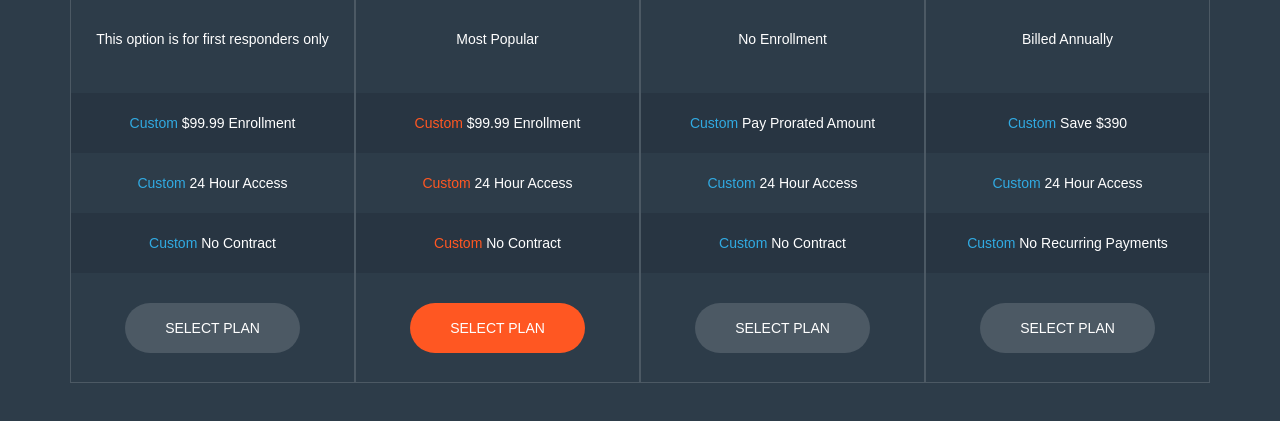
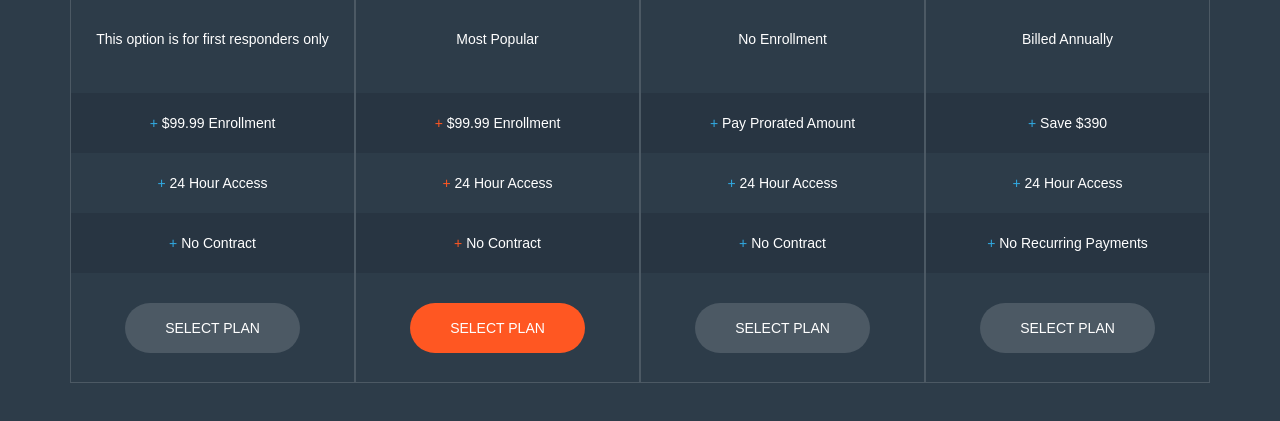
Before and after one commit to brojonbeast/romanempiregym-pricing, a plain HTML site: page index.html in a window 1280 px wide. Shown: the part 417-838 px from the top of the page. Drawn offline with Linux system fonts and the light colour scheme.

Commit message:
Update index.html

```diff
--- a/index.html
+++ b/index.html
@@ -48,9 +48,9 @@
                             <br>
                          </div>
                         <ul class="price-table-list">
-                            <li> <span> Custom </span> $99.99 Enrollment </li>
-                            <li> <span> Custom </span> 24 Hour Access </li>
-                            <li><span> Custom </span> No Contract </li>
+                            <li> <span> + </span> $99.99 Enrollment </li>
+                            <li> <span> + </span> 24 Hour Access </li>
+                            <li><span> + </span> No Contract </li>
                         </ul>
                         <a href="#" class="btn btn-4c5964">Select Plan</a>
                     </div><!-- /.flat-price-table -->
@@ -68,9 +68,9 @@
                             <br>
                          </div>
                         <ul class="price-table-list">
-                            <li><span class="orgrane"> Custom </span> $99.99 Enrollment </li>
-                            <li><span class="orgrane"> Custom </span> 24 Hour Access </li>
-                            <li><span class="orgrane"> Custom </span> No Contract</li>
+                            <li><span class="orgrane"> + </span> $99.99 Enrollment </li>
+                            <li><span class="orgrane"> + </span> 24 Hour Access </li>
+                            <li><span class="orgrane"> + </span> No Contract</li>
                         </ul>
                         <a href="#" class="btn btn-orgrane">Select Plan</a>
                     </div><!-- /.flat-price-table -->
@@ -89,9 +89,9 @@
                             <br>
                          </div>
                         <ul class="price-table-list">
-                            <li><span> Custom </span> Pay Prorated Amount </li>
-                            <li><span> Custom </span> 24 Hour Access </li>
-                            <li><span> Custom </span> No Contract</li>
+                            <li><span> + </span> Pay Prorated Amount </li>
+                            <li><span> + </span> 24 Hour Access </li>
+                            <li><span> + </span> No Contract</li>
                         </ul>
                         <a href="#" class="btn btn-4c5964">Select Plan</a>
                     </div><!-- /.flat-price-table -->
@@ -109,9 +109,9 @@
                             <br>
                          </div>
                         <ul class="price-table-list">
-                            <li><span> Custom </span> Save $390 </li>
-                            <li><span> Custom </span> 24 Hour Access </li>
-                            <li><span> Custom </span> No Recurring Payments</li>
+                            <li><span> + </span> Save $390 </li>
+                            <li><span> + </span> 24 Hour Access </li>
+                            <li><span> + </span> No Recurring Payments</li>
                          </ul>
                         <a href="#" class="btn btn-4c5964">Select Plan</a>
                     </div><!-- /.flat-price-table -->
```
